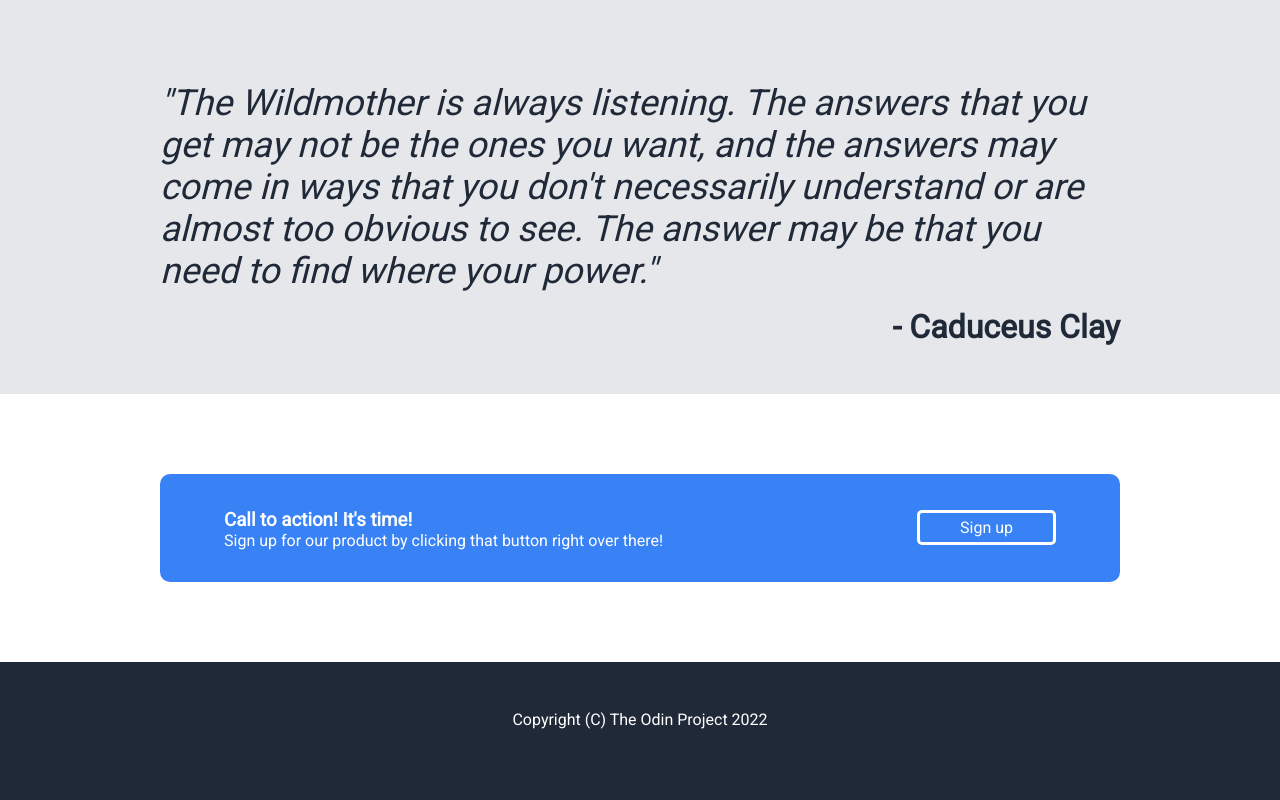
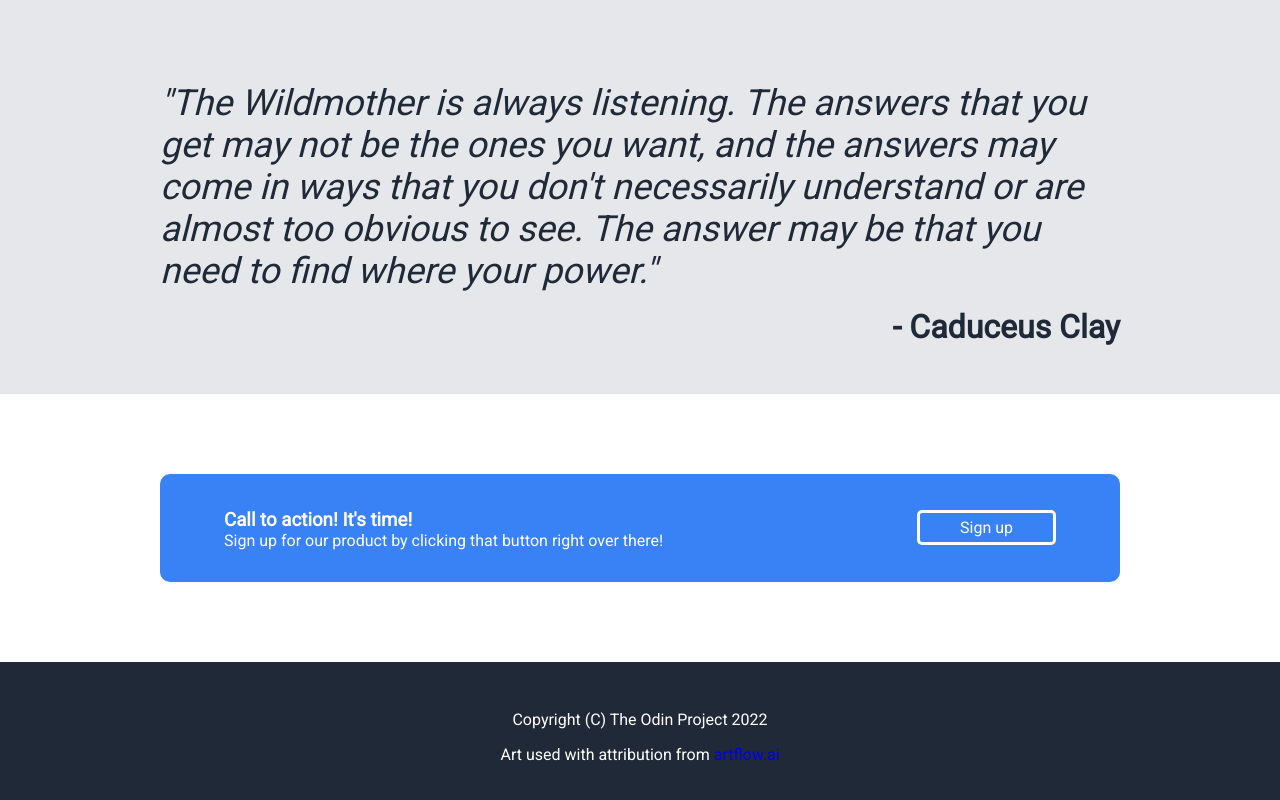
Before and after one commit to JavaShipped/foundation-landing-page, a plain HTML site: page landingpage.html in a window 1280 px wide. Shown: the part 830-1630 px from the top of the page. Before the commit the page ends 1607 px from the top, so only its background shows below. Drawn offline with Linux system fonts and the light colour scheme.

Commit message:
Attribution update
I will do something with this site eventually, but this is a completed project for now to submit.

```diff
--- a/landingpage.html
+++ b/landingpage.html
@@ -82,6 +82,10 @@
     </div>
     <div class="footer">
       <p>Copyright (C) The Odin Project 2022</p>
+      <p>
+        Art used with attribution from
+        <a href="https://www.artflow.ai/">artflow.ai</a>
+      </p>
     </div>
   </body>
 </html>
```
